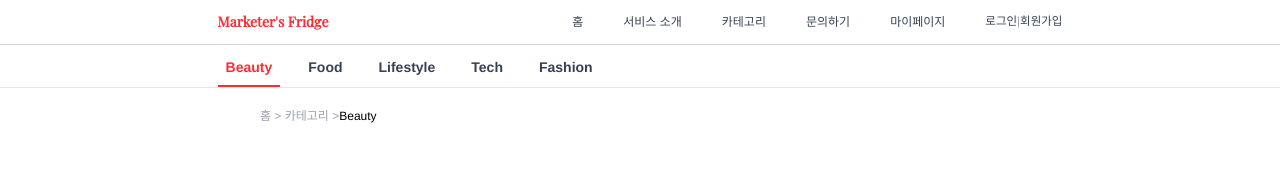
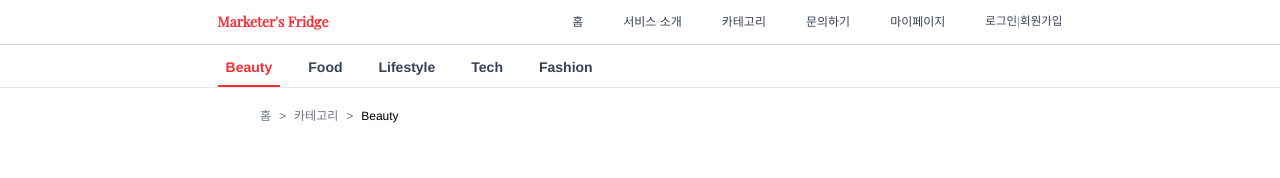
Before and after one commit to Marketer-s-Fridge/Client, a Next.js app: page /cardNews in a window 1280 px wide. Shown: the top 178 px of the page. Built offline with nearby package versions, Linux system fonts and the light colour scheme.

Commit message:
feature: 뒤로가기 breadCrumb 컴포넌트 구현

```diff
--- a/src/app/cardNews/page.tsx
+++ b/src/app/cardNews/page.tsx
@@ -4,6 +4,7 @@ import React, { useState, useRef, useEffect } from "react";
 import Header from "@/components/header";
 import Image from "next/image";
 import Footer from "@/components/footer";
+import Breadcrumb from "@/components/breadCrumb";
 
 const categories = ["Beauty", "Food", "Lifestyle", "Tech", "Fashion"];
 
@@ -65,10 +66,8 @@ export default function CardNewsDetailPage() {
         ))}
       </nav>
 
-      <div className="flex px-4 sm:px-6 xl:px-65 text-xs pt-5 text-gray-400 mb-8">
-        홈 &gt; 카테고리 &gt;{" "}
-        <span className="text-black font-medium">{activeCategory}</span>
-      </div>
+      <Breadcrumb category={activeCategory} />
+
 
       {/* 본문 */}
       <main className="flex justify-center px-4 sm:px-6 xl:px-80 py-15 min-h-[80vh]">
--- /dev/null
+++ b/src/components/breadCrumb.tsx
@@ -0,0 +1,23 @@
+"use client";
+
+import Link from "next/link";
+
+interface BreadcrumbProps {
+  category: string;
+}
+
+export default function Breadcrumb({ category }: BreadcrumbProps) {
+  return (
+    <div className="flex px-4 sm:px-6 xl:px-65 text-xs pt-5 text-gray-500 mb-8">
+      <Link href="/" className="hover:text-black">
+        홈
+      </Link>
+      <span className="mx-2">&gt;</span>
+      <Link href="/category" className="hover:text-black">
+        카테고리
+      </Link>
+      <span className="mx-2">&gt;</span>
+      <span className="text-black font-medium">{category}</span>
+    </div>
+  );
+}
```
